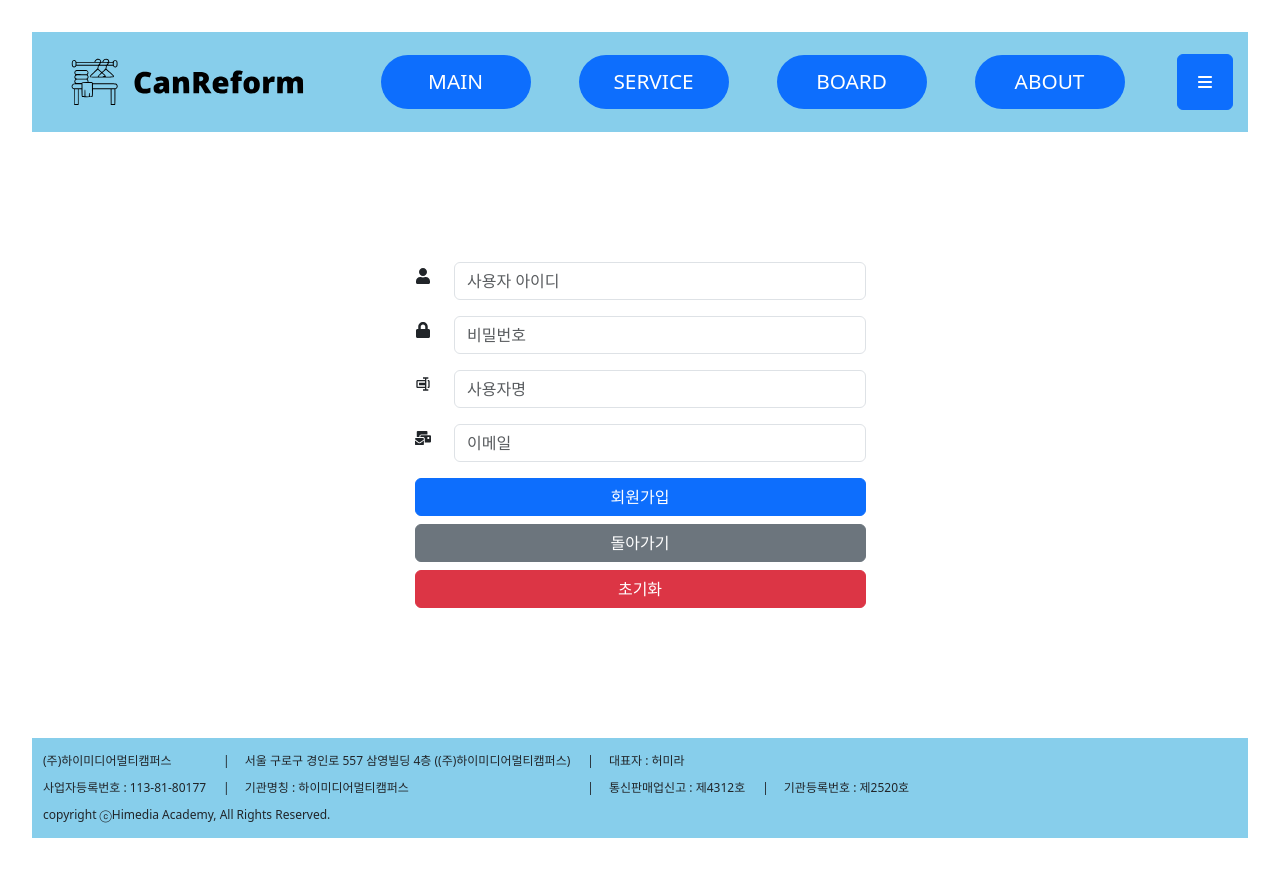
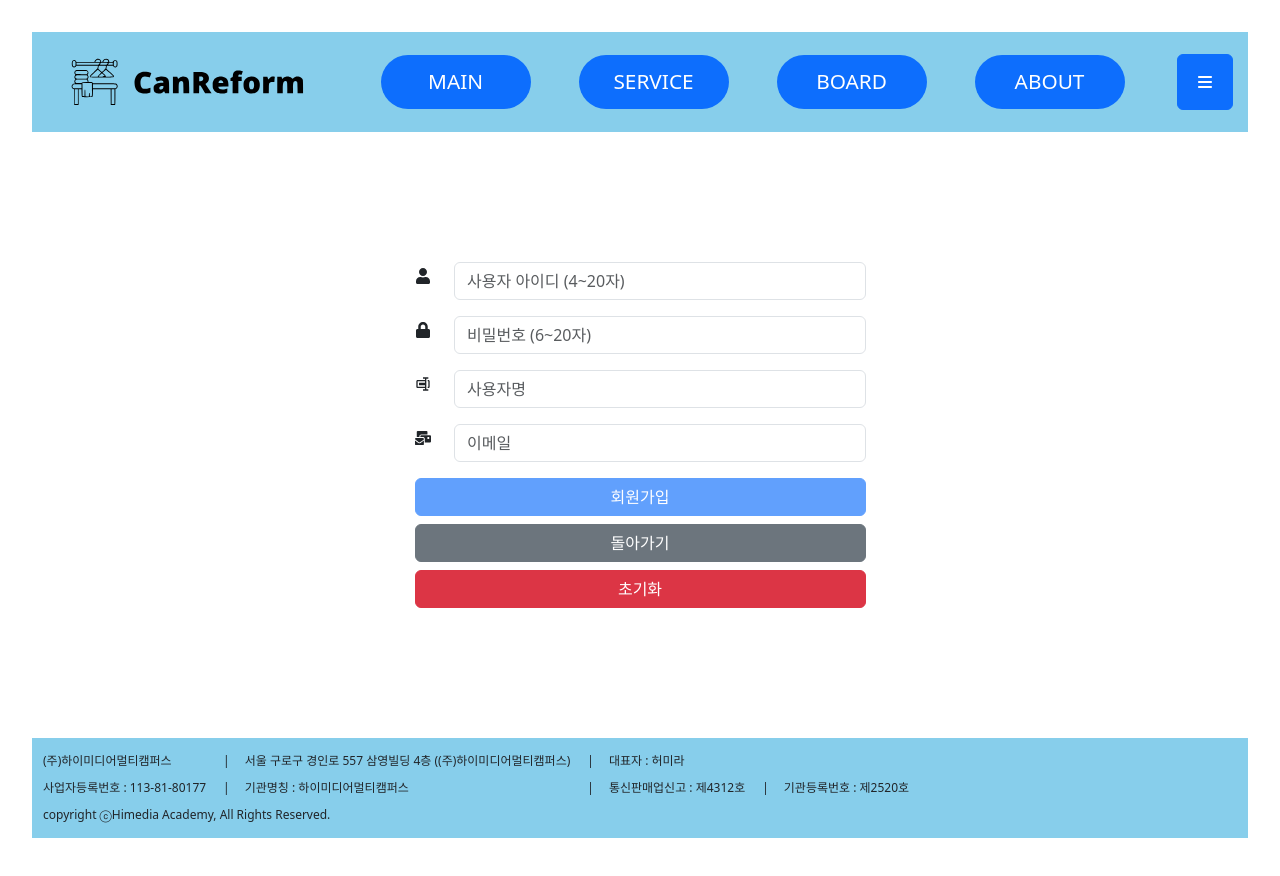
Before and after one commit to SJC-s/CanReform, a React (Vite) app: page /signup in a window 1280 px wide. Shown: the top 876 px of the page. Built offline with nearby package versions, Linux system fonts and the light colour scheme.

Commit message:
#7 회원가입 id, email 체크

```diff
--- a/src/component/RfAuthorization/Signup.jsx
+++ b/src/component/RfAuthorization/Signup.jsx
@@ -11,6 +11,9 @@ export default function Signup() {
     const [password, setPassword] = useState('');
     const [username , setUsername] = useState('');
     const [userId, setUserId] = useState('');
+    const [userIdError, setUserIdError] = useState('');
+    const [emailError, setEmailError] = useState('');
+
 
     // useMutation 훅을 사용하여 회원가입 요청을 처리
     const { mutate, isLoading, isError, error } = useMutation(
@@ -49,22 +52,59 @@ export default function Signup() {
     );
 
 
-    const handleSignup = () => {
-        // 아이디 중복 체크 API 호출
+    // 아이디 중복 확인
+    const checkUserId = ((userId) => {
+        if (userId.length < 4 || userId.length > 20) {
+            setUserIdError('아이디는 4자 이상 20자 이하로 입력하세요.');
+            return;
+        }
+
         fetch(`http://localhost:8080/api/check-userId?userId=${userId}`)
             .then((resp) => resp.json())
             .then((isExists) => {
                 if (isExists) {
-                    // 아이디가 이미 존재하는 경우 처리
-                    alert('아이디가 이미 존재합니다. 다른 아이디를 사용하세요.');
+                    setUserIdError('아이디가 이미 존재합니다. 다른 아이디를 사용하세요.');
                 } else {
-                    // 중복이 없으면 회원가입 진행
-                    mutate();
+                    setUserIdError(''); // 오류 없음
                 }
             })
-            .catch((error) => {
-                alert('오류 발생: ' + error.message);
+            .catch(() => {
+                setUserIdError('아이디 확인 중 오류 발생');
             });
+    });
+
+    // 이메일 중복 확인
+    const checkEmail = ((email) => {
+        if (!email.includes('@')) {
+            setEmailError('유효한 이메일 주소를 입력하세요.');
+            return;
+        }
+
+        fetch(`http://localhost:8080/api/check-email?email=${email}`)
+            .then((resp) => resp.json())
+            .then((emailExists) => {
+                if (emailExists) {
+                    setEmailError('이메일이 이미 사용 중입니다. 다른 이메일을 사용하세요.');
+                } else {
+                    setEmailError(''); // 오류 없음
+                }
+            })
+            .catch(() => {
+                setEmailError('이메일 확인 중 오류 발생');
+            });
+    });
+
+    // 핸들러 함수들
+    const handleUserIdChange = (e) => {
+        const value = e.target.value;
+        setUserId(value);
+        checkUserId(value);
+    };
+
+    const handleEmailChange = (e) => {
+        const value = e.target.value;
+        setEmail(value);
+        checkEmail(value);
     };
 
 
@@ -77,17 +117,17 @@ export default function Signup() {
                             <Col md={1}>
                                 <FaUser/>
                             </Col>
-                            <Col>
+                            <Col  style={{textAlign:"left"}}>
                                 <Form.Group controlId="user_id" className="mb-3">
-
                                     <Form.Control
-                                        placeholder="사용자 아이디"
+                                        placeholder="사용자 아이디 (4~20자)"
                                         type="text"
                                         name="user_id"
                                         value={userId}
-                                        onChange={(e) => setUserId(e.target.value)}
+                                        onChange={handleUserIdChange}
                                         required
                                     />
+                                    {userIdError && <Form.Text className="text-danger">{userIdError}</Form.Text>}
                                 </Form.Group>
                             </Col>
                         </Row>
@@ -98,12 +138,13 @@ export default function Signup() {
                             <Col>
                                 <Form.Group controlId="password" className="mb-3">
                                     <Form.Control
-                                        placeholder="비밀번호"
+                                        placeholder="비밀번호 (6~20자)"
                                         type="password"
                                         name="password"
                                         value={password}
                                         onChange={(e) => setPassword(e.target.value)}
                                         required
+                                        autocomplete="new-password"
                                     />
                                 </Form.Group>
                             </Col>
@@ -136,16 +177,18 @@ export default function Signup() {
                                         type="email"
                                         name="email"
                                         value={email}
-                                        onChange={(e) => setEmail(e.target.value)}
+                                        onChange={handleEmailChange}
                                         required
                                     />
+                                    {emailError && <Form.Text className="text-danger">{emailError}</Form.Text>}
                                 </Form.Group>
                             </Col>
                         </Row>
 
                         <div className="d-grid gap-2">
-                            <Button variant="primary" onClick={handleSignup} disabled={isLoading}>
-                                {isLoading ? <Spinner as="span" animation="border" size="sm" /> : '회원가입'}
+                            <Button variant="primary" onClick={() => mutate()}
+                                    disabled={isLoading || userIdError || emailError || userId.length * email.length === 0}>
+                                {isLoading ? <Spinner as="span" animation="border" size="sm"/> : '회원가입'}
                             </Button>
                             <Button variant="secondary" onClick={() => navigate(-1)}>돌아가기</Button>
                             <Button variant="danger" onClick={() => {
@@ -153,6 +196,8 @@ export default function Signup() {
                                 setUsername('');
                                 setPassword('');
                                 setEmail('');
+                                setUserIdError('');
+                                setEmailError('');
                             }}>초기화</Button>
                         </div>
 
```
